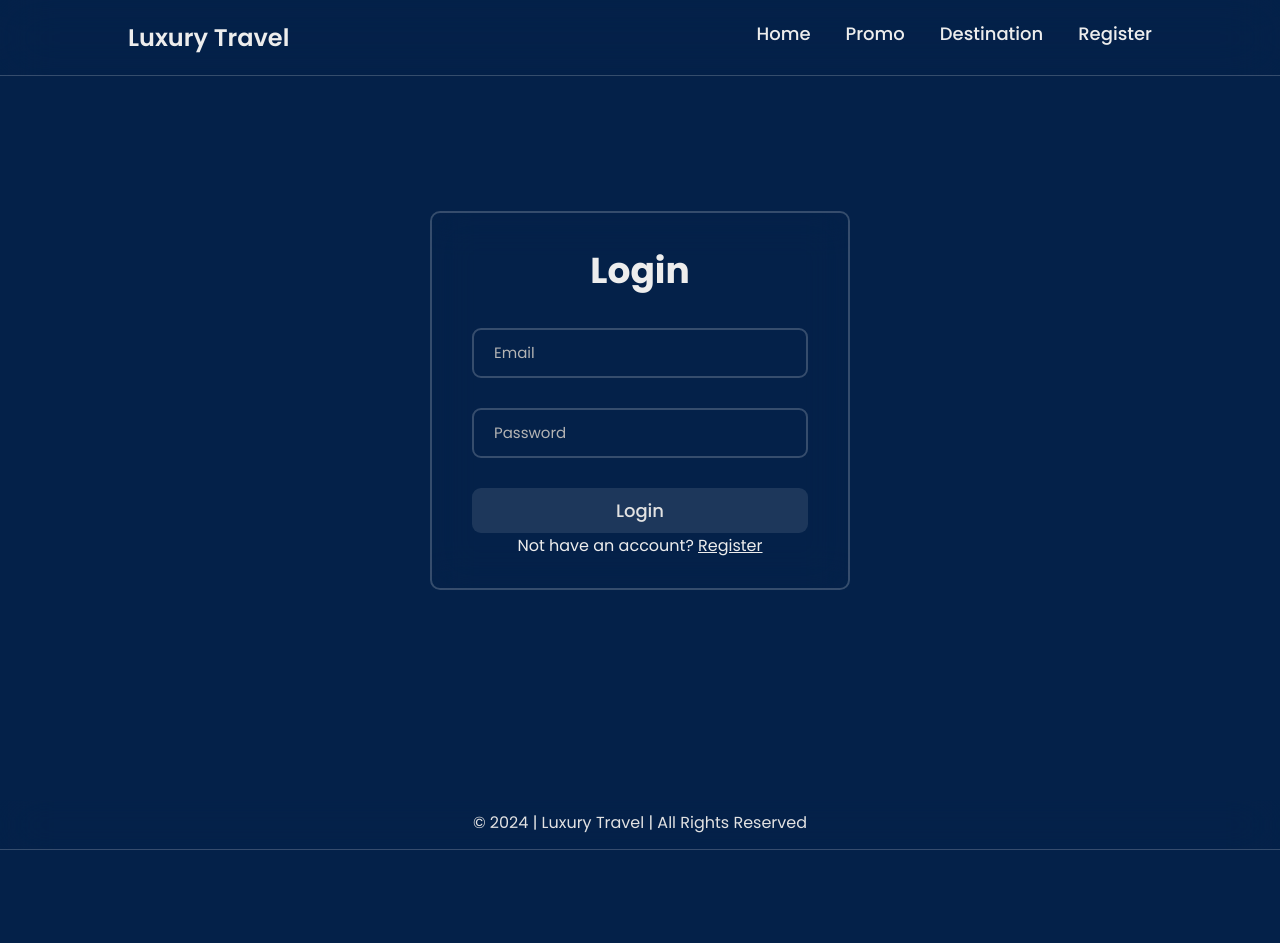
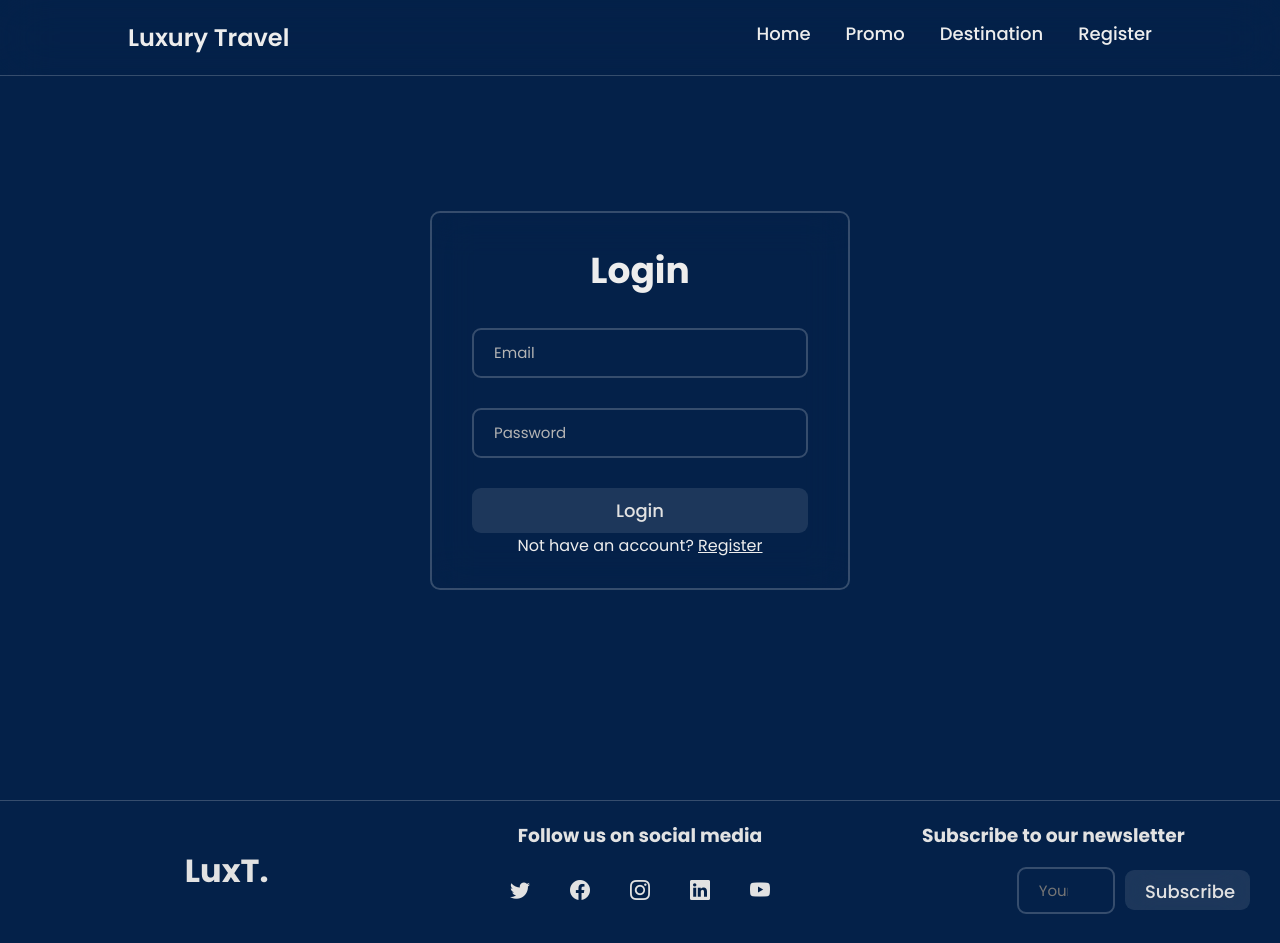
Before and after one commit to roynegara/Final-Project-RoyBayuNegara-Travel-Next, a Next.js app: page /login in a window 1280 px wide. Shown: the top 943 px of the page. Before the commit the page ends 850 px from the top, so only its background shows below. Built offline with nearby package versions, Linux system fonts and the light colour scheme; no server answers.

Commit message:
succes for footer and styling

```diff
--- a/src/components/Footer.js
+++ b/src/components/Footer.js
@@ -1,20 +1,52 @@
 
 const Footer = () => {
   return (
-    <footer>
+    <footer >
+
+      <div className="footer">
+      <div className="footer-column">
+        <h1>LuxT.</h1>
+      </div>
+      <div className="footer-column">
+        <h3>Follow us on social media </h3>
+        <ul className="social-icons">
+          <li><a href="https://twitter.com"><i className="bi bi-twitter"></i></a></li>
+          <li><a href="https://facebook.com"><i className="bi bi-facebook"></i></a></li>
+            <li><a href="https://instagram.com"><i className="bi bi-instagram"></i></a></li>
+            <li><a href="https://linkedin.com"><i className="bi bi-linkedin"></i></a></li>
+            <li><a href="https://youtube.com"><i className="bi bi-youtube"></i></a></li>
+
+        </ul>
+      </div>
+      <div className="footer-column">
+        <h3>Subscribe to our newsletter </h3>
+        <form className="newsletter-form">
+          <input type="email" placeholder="Your email address" />
+          <button type="submit">Subscribe</button>
+        </form>
+        </div>
+    </div>
+        <div className="footer-bottom">
+        <p>&copy; 2024 | Luxury Travel | All Rights Reserved</p>
+        </div>
+    </footer>
 
 
 
 
-      <div className="footer-right">
 
-        <p>&copy; 2024 | Luxury Travel | All Rights Reserved</p>
-      </div>
-    </footer>
   );
 };
 
 export default Footer;
+
+{/* <footer>
+      <div className="footer-right">
+        <p>&copy; 2024 | Luxury Travel | All Rights Reserved</p>
+      </div>
+    </footer> */}
+
+
 
 // export default function Footer() {
 //   return (
--- a/src/pages/dashboard.js
+++ b/src/pages/dashboard.js
@@ -92,13 +92,15 @@ const handleLogout = () => {
       {/* Kolom Kiri (Sidebar Navigasi) */}
       <div className="sidebar">
         <ul>
-          <li className='sidebar-position' onClick={handleProfileClick}>  <i class="bi bi-file-person-fill"></i> Profile</li>
-          <li className='sidebar-position' onClick={handleUsersClick}> <i class="bi bi-person-check-fill"></i> Users</li>
-          <li className='sidebar-position' onClick={handleBannerClick}> <i class="bi bi-credit-card-2-front-fill"></i> Banner</li>
-          <li className='sidebar-position' onClick={handlePromoClick}><i class='bx bxs-discount' ></i> Promo</li>
-          <li className='sidebar-position' onClick={handleCategoryClick}><i class='bx bx-category'></i> Category</li>
-          <li className='sidebar-position' onClick={handleActivityClick}><i class='bx bxs-plane-alt'></i> Destination</li>
-          <li className='sidebar-logout' onClick={handleLogout} ><i class="bi bi-box-arrow-right"></i> Logout</li>
+          <li className='sidebar-position' onClick={handleProfileClick}>  <i class="bi bi-file-person-fill"></i> <a className='dashboard-text'>Profile</a></li>
+          <li className='sidebar-position' onClick={handleUsersClick}> <i class="bi bi-person-check-fill"></i> <a className='dashboard-text'>Users</a></li>
+          <li className='sidebar-position' onClick={handleBannerClick}> <i class="bi bi-credit-card-2-front-fill"></i> <a className='dashboard-text'>Banner</a></li>
+          <li className='sidebar-position' onClick={handlePromoClick}><i class='bx bxs-discount' ></i> <a className='dashboard-text'>Promo</a></li>
+          <li className='sidebar-position' onClick={handleCategoryClick}><i class='bx bx-category'></i> <a className='dashboard-text'>Category</a></li>
+          <li className='sidebar-position' onClick={handleActivityClick}><i class='bx bxs-plane-alt'></i> <a className='dashboard-text'>Destination</a></li>
+        </ul>
+        <ul>
+        <li className='sidebar-logout' onClick={handleLogout} ><i class="bi bi-box-arrow-right"></i> <a className='dashboard-text'>Logout</a></li>
         </ul>
       </div>
 
--- a/src/styles/globals.css
+++ b/src/styles/globals.css
@@ -254,7 +254,7 @@ border-radius: 15px;
   display: none;
 }
 
-@media screen and (max-width: 768px) {
+@media screen and (max-width: 837px) {
   .navbar-nav {
     display: none;
 
@@ -3030,7 +3030,7 @@ background: rgba(4, 33, 73, 0.8);
   text-align: center;
 } */
 
-footer {
+/* footer {
   text-align: center;
   background: transparent;
   border-bottom: 1px solid rgba(255, 255, 255, 0.2);
@@ -3041,6 +3041,124 @@ footer {
   display: fixed;
   color: #e2e2e2;
 
+} */
+
+/* styles/Footer.css */
+
+/* styles/Footer.css */
+
+/* styles/Footer.css */
+
+/* components/Footer.module.css */
+
+.footer {
+  display: flex;
+  justify-content: space-between;
+  align-items: center;
+  background-color: #f0f0f0;
+  padding: 20px;
+  /* border-bottom: 1px solid rgba(255, 255, 255, 0.2); */
+  border-top: 1px solid rgba(255, 255, 255, 0.2);
+  color: #e2e2e2;
+  background: transparent;
+}
+
+.footer-column {
+  flex: 1;
+  text-align: center;
+}
+
+.footer-column h3 {
+  margin-bottom: 10px;
+}
+
+.social-icons {
+  list-style-type: none;
+  padding: 0;
+  margin: 0;
+}
+
+.social-icons li {
+  display: inline-block;
+  margin-right: 10px;
+  padding: 15px;
+}
+
+.social-icons i {
+  color : #e2e2e2;
+}
+
+.social-icons i:hover {
+  color: #b3b3b3;
+}
+
+.social-icons li:last-child {
+  margin-right: 0;
+}
+
+.social-icons a {
+  color: #333;
+  font-size: 20px;
+}
+
+.newsletter-form {
+  display: flex;
+  align-items: center;
+}
+
+.newsletter-form input[type="email"] {
+  width: 46%;
+  height: 100%;
+  background: transparent;
+  border: none;
+  outline: none;
+  border: 2px solid rgba(255, 255, 255, 0.2);
+  border-radius: 9px;
+  font-size: 15px;
+  color: #ededed;
+  padding: 10px 45px 10px 20px;
+margin-left: 170px;
+}
+
+.newsletter-form button {
+  text-decoration: none;
+   padding: 20px;
+  color: #b3b3b3;
+  font-size: 30px;
+  font-weight: 500;
+  background: rgba(255, 255, 255, 0.1);
+  border: 1px solid rgba(255, 255, 255, 0.2);
+  backdrop-filter: blur(15px);
+  box-shadow: 0 0 10px rgba(0, 0, 0, 0, 0.2);
+  border: none;
+  border-radius: 9px;
+  font-size: 18px;
+  font-weight: 500;
+  padding: 4px;
+  margin: 10px;
+  width: 125px;
+  height: 40px;
+  color:#e2e2e2;
+  padding: 8px 20px;
+  /* border-radius: 0 5px 5px 0; */
+  cursor: pointer;
+}
+
+.newsletter-form button:hover {
+  background: rgb(56, 143, 188, 0.4);
+  border: 1px solid rgba(255, 255, 255, 0.2);
+  backdrop-filter: blur(15px);
+  box-shadow: 0 0 10px rgba(0, 0, 0, 0, 0.2);
+}
+
+.copyright {
+  text-align: center;
+  margin-top: 20px;
+  color: #666;
+}
+
+.footer-bottom {
+text-align: center;
 }
 
 /* ========= Footer End ========= */
@@ -3083,12 +3201,10 @@ body {
 
 /* File: styles.css */
 
-/* Gaya CSS Kustom */
+/* ========= Dashboard Start ========= */
 .dashboard {
   display: flex;
-  /* margin-top: 75px; */
   min-height: 100vh;
-  /* background: linear-gradient(to right bottom,  #003e6b, #56b9e7); */
   background: rgba(4, 33, 73, 0.8);
 }
 
@@ -3096,16 +3212,14 @@ body {
   background: linear-gradient(to right bottom, #0a2447,  #003e6b);
   width: 10%;
   padding: 25px;
-
-
-    position: fixed;
+  position: fixed;
     top: 0;
     left: 0;
     height: 100%;
-    overflow-y: auto; /* Mengaktifkan scroll jika konten sidebar melebihi ketinggian */
-
-  /* padding-top: 25px; */
-  /* padding-bottom: 25px;  */
+    overflow-y: auto;
+
+  /* padding-top: 25px;
+  padding-bottom: 25px;  */
 }
 
 .sidebar ul {
@@ -3117,7 +3231,7 @@ body {
 .sidebar li {
   padding: 10px;
   cursor: pointer;
-
+  margin-bottom: 0.5rem;
 }
 
 
@@ -3134,10 +3248,7 @@ body {
   padding: 0;
 }
 
-.sidebar li {
-  margin-bottom: 0.5rem;
-  cursor: pointer;
-}
+
 
 .sidebar li:hover {
   color: #b3b3b3;
@@ -3150,12 +3261,51 @@ body {
   width: 100%;
   /* color: #707070; */
 
-  margin-left: 200px; /* Pastikan konten diberi ruang setelah sidebar */
+  margin-left: 200px;
   padding: 20px;
 
 }
 
-/* Tambahkan gaya lain sesuai kebutuhan Anda */
+@media (max-width: 1335px) {
+  .sidebar {
+/* padding :10px; */
+text-align: center;
+  }
+
+  .dashboard-text {
+    /* display: none;     */
+  }
+
+  .sidebar-logout{
+    border: none;
+  }
+}
+
+@media (max-width: 1257px) {
+  .dashboard-text {
+    display: none;
+  }
+
+  .sidebar {
+    margin-top: 25px;
+  }
+}
+
+@media (max-width: 768px) {
+  .sidebar {
+padding :10px;
+  }
+
+  .dashboard-text {
+    display: none;
+  }
+
+  .sidebar-logout{
+    border: none;
+  }
+}
+
+/* ========= Dashboard End ========= */
 
 
 .activity-by-categoryId {
```
